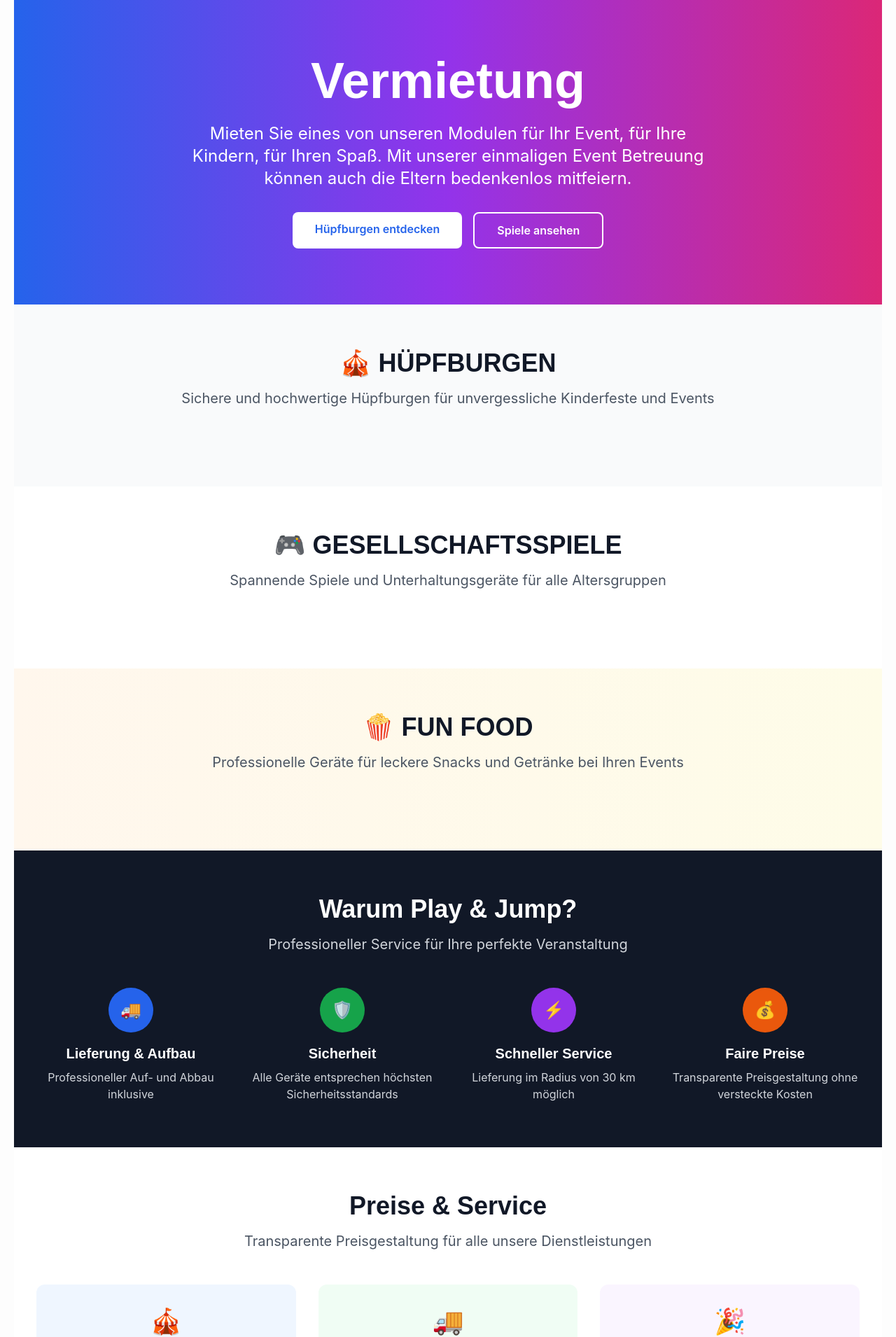
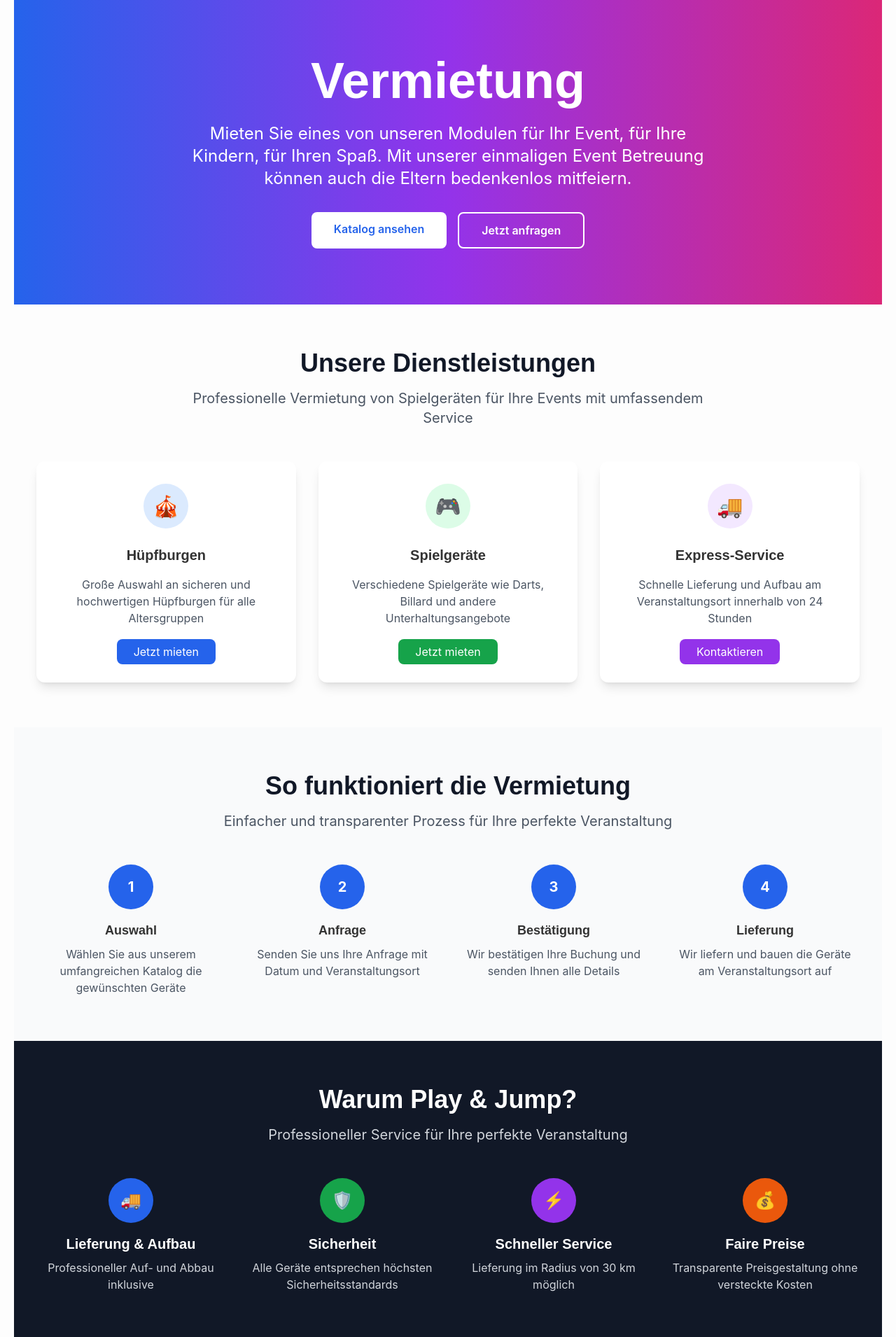
Before and after one commit to MitrofanovDm89/PlayAndJump, a Django app: page /vermietung/ in a window 1280 px wide. Shown: the part 86-1996 px from the top of the page at 70% size. Run offline with Django 5.2, Linux system fonts and the light colour scheme; data that the repository does not hold is empty; some libraries are stand-ins or nearby versions.

Commit message:
fix: revert Vermietung page to service-focused design without product listings

```diff
--- a/main/templates/main/vermietung.html
+++ b/main/templates/main/vermietung.html
@@ -13,150 +13,105 @@
       Mit unserer einmaligen Event Betreuung können auch die Eltern bedenkenlos mitfeiern.
     </p>
     <div class="flex flex-col sm:flex-row gap-4 justify-center">
-      <a href="#huepfburgen" class="bg-white text-blue-600 px-8 py-3 rounded-lg font-semibold hover:bg-gray-100 transition duration-300">
-        Hüpfburgen entdecken
+      <a href="/katalog/" class="bg-white text-blue-600 px-8 py-3 rounded-lg font-semibold hover:bg-gray-100 transition duration-300">
+        Katalog ansehen
       </a>
-      <a href="#spiele" class="border-2 border-white text-white px-8 py-3 rounded-lg font-semibold hover:bg-white hover:text-blue-600 transition duration-300">
-        Spiele ansehen
+      <a href="/kontakt/" class="border-2 border-white text-white px-8 py-3 rounded-lg font-semibold hover:bg-white hover:text-blue-600 transition duration-300">
+        Jetzt anfragen
       </a>
     </div>
   </div>
 </div>
 
-<!-- Hüpfburgen Section -->
-<section id="huepfburgen" class="py-16 bg-gray-50">
-  <div class="max-w-7xl mx-auto px-4 sm:px-6 lg:px-8">
+<!-- Services Section -->
+<div class="max-w-7xl mx-auto px-4 sm:px-6 lg:px-8 py-16">
   <div class="text-center mb-12">
-      <h2 class="text-4xl font-bold text-gray-900 mb-4">🎪 HÜPFBURGEN</h2>
+    <h2 class="text-4xl font-bold text-gray-900 mb-4">Unsere Dienstleistungen</h2>
     <p class="text-xl text-gray-600 max-w-3xl mx-auto">
-        Sichere und hochwertige Hüpfburgen für unvergessliche Kinderfeste und Events
+      Professionelle Vermietung von Spielgeräten für Ihre Events mit umfassendem Service
     </p>
   </div>
 
-    <div class="grid grid-cols-1 md:grid-cols-2 lg:grid-cols-3 xl:grid-cols-4 gap-6">
-      {% for product in products %}
-        {% if product.category.name == "Hüpfburg" %}
-        <div class="bg-white rounded-xl shadow-lg overflow-hidden hover:shadow-2xl transition duration-300 transform hover:-translate-y-2">
-          <div class="relative">
-            {% if product.image %}
-              <img src="{{ product.image.url }}" alt="{{ product.title }}" class="w-full h-48 object-cover">
-            {% else %}
-              <div class="w-full h-48 bg-gradient-to-br from-blue-400 to-purple-600 flex items-center justify-center">
-                <span class="text-white text-2xl">🎪</span>
+  <div class="grid grid-cols-1 md:grid-cols-2 lg:grid-cols-3 gap-8">
+    <!-- Service Card 1 -->
+    <div class="bg-white rounded-xl shadow-lg p-8 text-center hover:shadow-2xl transition duration-300 transform hover:-translate-y-2">
+      <div class="bg-blue-100 w-16 h-16 rounded-full flex items-center justify-center mx-auto mb-6">
+        <span class="text-3xl">🎪</span>
       </div>
-            {% endif %}
-            <div class="absolute top-4 right-4 bg-blue-600 text-white px-3 py-1 rounded-full text-sm font-semibold">
-              {{ product.price }}€
+      <h3 class="text-xl font-semibold mb-4">Hüpfburgen</h3>
+      <p class="text-gray-600 mb-6">Große Auswahl an sicheren und hochwertigen Hüpfburgen für alle Altersgruppen</p>
+      <a href="/katalog/" class="bg-blue-600 text-white px-6 py-2 rounded-lg hover:bg-blue-700 transition">
+        Jetzt mieten
+      </a>
     </div>
+
+    <!-- Service Card 2 -->
+    <div class="bg-white rounded-xl shadow-lg p-8 text-center hover:shadow-2xl transition duration-300 transform hover:-translate-y-2">
+      <div class="bg-green-100 w-16 h-16 rounded-full flex items-center justify-center mx-auto mb-6">
+        <span class="text-3xl">🎮</span>
       </div>
-          <div class="p-6">
-            <h3 class="text-lg font-semibold text-gray-900 mb-2">{{ product.title }}</h3>
-            <p class="text-gray-600 text-sm mb-4 line-clamp-3">{{ product.description|truncatewords:15 }}</p>
-            <div class="flex justify-between items-center">
-              <a href="{% url 'product_detail' product.slug %}" class="text-blue-600 hover:text-blue-800 font-semibold text-sm">
-                Details ansehen →
+      <h3 class="text-xl font-semibold mb-4">Spielgeräte</h3>
+      <p class="text-gray-600 mb-6">Verschiedene Spielgeräte wie Darts, Billard und andere Unterhaltungsangebote</p>
+      <a href="/katalog/" class="bg-green-600 text-white px-6 py-2 rounded-lg hover:bg-green-700 transition">
+        Jetzt mieten
       </a>
-              <a href="{% url 'product_detail' product.slug %}" class="bg-blue-600 text-white px-4 py-2 rounded-lg text-sm hover:bg-blue-700 transition duration-200">
-                Jetzt mieten
+    </div>
+
+    <!-- Service Card 3 -->
+    <div class="bg-white rounded-xl shadow-lg p-8 text-center hover:shadow-2xl transition duration-300 transform hover:-translate-y-2">
+      <div class="bg-purple-100 w-16 h-16 rounded-full flex items-center justify-center mx-auto mb-6">
+        <span class="text-3xl">🚚</span>
+      </div>
+      <h3 class="text-xl font-semibold mb-4">Express-Service</h3>
+      <p class="text-gray-600 mb-6">Schnelle Lieferung und Aufbau am Veranstaltungsort innerhalb von 24 Stunden</p>
+      <a href="/kontakt/" class="bg-purple-600 text-white px-6 py-2 rounded-lg hover:bg-purple-700 transition">
+        Kontaktieren
       </a>
     </div>
   </div>
 </div>
-        {% endif %}
-      {% endfor %}
-    </div>
-  </div>
-</section>
 
-<!-- Gesellschaftsspiele Section -->
-<section id="spiele" class="py-16 bg-white">
+<!-- Process Section -->
+<div class="bg-gray-50 py-16">
   <div class="max-w-7xl mx-auto px-4 sm:px-6 lg:px-8">
     <div class="text-center mb-12">
-      <h2 class="text-4xl font-bold text-gray-900 mb-4">🎮 GESELLSCHAFTSSPIELE</h2>
+      <h2 class="text-4xl font-bold text-gray-900 mb-4">So funktioniert die Vermietung</h2>
       <p class="text-xl text-gray-600 max-w-3xl mx-auto">
-        Spannende Spiele und Unterhaltungsgeräte für alle Altersgruppen
+        Einfacher und transparenter Prozess für Ihre perfekte Veranstaltung
       </p>
     </div>
 
-    <div class="grid grid-cols-1 md:grid-cols-2 lg:grid-cols-3 xl:grid-cols-4 gap-6">
-      {% for product in products %}
-        {% if product.category.name == "Gesellschaftsspiele" %}
-        <div class="bg-white rounded-xl shadow-lg overflow-hidden hover:shadow-2xl transition duration-300 transform hover:-translate-y-2 border border-gray-100">
-          <div class="relative">
-            {% if product.image %}
-              <img src="{{ product.image.url }}" alt="{{ product.title }}" class="w-full h-48 object-cover">
-            {% else %}
-              <div class="w-full h-48 bg-gradient-to-br from-green-400 to-blue-600 flex items-center justify-center">
-                <span class="text-white text-2xl">🎮</span>
+    <div class="grid grid-cols-1 md:grid-cols-4 gap-8">
+      <!-- Step 1 -->
+      <div class="text-center">
+        <div class="bg-blue-600 w-16 h-16 rounded-full flex items-center justify-center mx-auto mb-4 text-white font-bold text-xl">1</div>
+        <h3 class="text-lg font-semibold mb-2">Auswahl</h3>
+        <p class="text-gray-600">Wählen Sie aus unserem umfangreichen Katalog die gewünschten Geräte</p>
       </div>
-            {% endif %}
-            <div class="absolute top-4 right-4 bg-green-600 text-white px-3 py-1 rounded-full text-sm font-semibold">
-              {{ product.price }}€
+
+      <!-- Step 2 -->
+      <div class="text-center">
+        <div class="bg-blue-600 w-16 h-16 rounded-full flex items-center justify-center mx-auto mb-4 text-white font-bold text-xl">2</div>
+        <h3 class="text-lg font-semibold mb-2">Anfrage</h3>
+        <p class="text-gray-600">Senden Sie uns Ihre Anfrage mit Datum und Veranstaltungsort</p>
       </div>
+
+      <!-- Step 3 -->
+      <div class="text-center">
+        <div class="bg-blue-600 w-16 h-16 rounded-full flex items-center justify-center mx-auto mb-4 text-white font-bold text-xl">3</div>
+        <h3 class="text-lg font-semibold mb-2">Bestätigung</h3>
+        <p class="text-gray-600">Wir bestätigen Ihre Buchung und senden Ihnen alle Details</p>
       </div>
-          <div class="p-6">
-            <h3 class="text-lg font-semibold text-gray-900 mb-2">{{ product.title }}</h3>
-            <p class="text-gray-600 text-sm mb-4 line-clamp-3">{{ product.description|truncatewords:15 }}</p>
-            <div class="flex justify-between items-center">
-              <a href="{% url 'product_detail' product.slug %}" class="text-green-600 hover:text-green-800 font-semibold text-sm">
-                Details ansehen →
-              </a>
-              <a href="{% url 'product_detail' product.slug %}" class="bg-green-600 text-white px-4 py-2 rounded-lg text-sm hover:bg-green-700 transition duration-200">
-                Jetzt mieten
-              </a>
+
+      <!-- Step 4 -->
+      <div class="text-center">
+        <div class="bg-blue-600 w-16 h-16 rounded-full flex items-center justify-center mx-auto mb-4 text-white font-bold text-xl">4</div>
+        <h3 class="text-lg font-semibold mb-2">Lieferung</h3>
+        <p class="text-gray-600">Wir liefern und bauen die Geräte am Veranstaltungsort auf</p>
       </div>
     </div>
   </div>
-        {% endif %}
-      {% endfor %}
 </div>
-  </div>
-</section>
-
-<!-- Fun Food Section -->
-<section class="py-16 bg-gradient-to-r from-orange-50 to-yellow-50">
-  <div class="max-w-7xl mx-auto px-4 sm:px-6 lg:px-8">
-    <div class="text-center mb-12">
-      <h2 class="text-4xl font-bold text-gray-900 mb-4">🍿 FUN FOOD</h2>
-      <p class="text-xl text-gray-600 max-w-3xl mx-auto">
-        Professionelle Geräte für leckere Snacks und Getränke bei Ihren Events
-      </p>
-    </div>
-
-    <div class="grid grid-cols-1 md:grid-cols-2 lg:grid-cols-3 gap-6">
-      {% for product in products %}
-        {% if product.category.name == "Fun Food" %}
-        <div class="bg-white rounded-xl shadow-lg overflow-hidden hover:shadow-2xl transition duration-300 transform hover:-translate-y-2">
-          <div class="relative">
-            {% if product.image %}
-              <img src="{{ product.image.url }}" alt="{{ product.title }}" class="w-full h-48 object-cover">
-            {% else %}
-              <div class="w-full h-48 bg-gradient-to-br from-orange-400 to-red-600 flex items-center justify-center">
-                <span class="text-white text-2xl">🍿</span>
-              </div>
-            {% endif %}
-            <div class="absolute top-4 right-4 bg-orange-600 text-white px-3 py-1 rounded-full text-sm font-semibold">
-              {{ product.price }}€
-            </div>
-          </div>
-          <div class="p-6">
-            <h3 class="text-lg font-semibold text-gray-900 mb-2">{{ product.title }}</h3>
-            <p class="text-gray-600 text-sm mb-4 line-clamp-3">{{ product.description|truncatewords:15 }}</p>
-            <div class="flex justify-between items-center">
-              <a href="{% url 'product_detail' product.slug %}" class="text-orange-600 hover:text-orange-800 font-semibold text-sm">
-                Details ansehen →
-              </a>
-              <a href="{% url 'product_detail' product.slug %}" class="bg-orange-600 text-white px-4 py-2 rounded-lg text-sm hover:bg-orange-700 transition duration-200">
-                Jetzt mieten
-              </a>
-            </div>
-          </div>
-        </div>
-        {% endif %}
-      {% endfor %}
-    </div>
-  </div>
-</section>
 
 <!-- Service Features -->
 <section class="py-16 bg-gray-900 text-white">
--- a/main/views.py
+++ b/main/views.py
@@ -25,12 +25,7 @@
 
 def vermietung(request):
     """Страница аренды оборудования"""
-    # Get all active products for display
-    products = Product.objects.filter(is_active=True).order_by('category__name', 'title')
-
-    return render(request, 'main/vermietung.html', {
-        'products': products
-    })
+    return render(request, 'main/vermietung.html')
 
 def neuigkeiten(request):
     """Страница новостей"""
```
Lines whose indentation alone changed are shown as unchanged.
